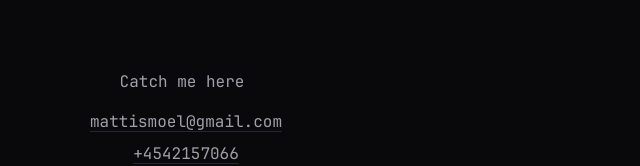
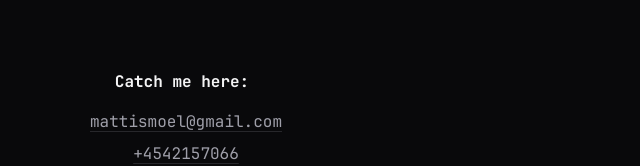
Before and after one commit to mattismoel/portfolio, a SvelteKit app in the folder frontend/: page /contact in a window 1280 px wide. Shown: the part 282-448 px from the top of the page, without its empty margins (458-1098 px from the left). Built offline with nearby package versions, Linux system fonts and the light colour scheme; what @iconify/tailwind4 would draw is missing.

Commit message:
update styling of contact page

```diff
--- a/frontend/src/routes/contact/+page.svelte
+++ b/frontend/src/routes/contact/+page.svelte
@@ -8,9 +8,9 @@
 	<meta name="description" content="The contact page of Mattis Møl Kristensen" />
 </svelte:head>
 
-<main class="flex flex-col">
+<main class="grid">
 	<div class="flex-1 flex flex-col justify-center items-center gap-4">
-		<span>Catch me here</span>
+		<span class="font-bold text-text-light">Catch me here:</span>
 		<div class="flex flex-col items-center gap-2">
 			<ResponsiveLink href="mailto:mattismoel@gmail.com">
 				<IconContainer icon="icon-[boxicons--envelope]">mattismoel@gmail.com</IconContainer>
```
